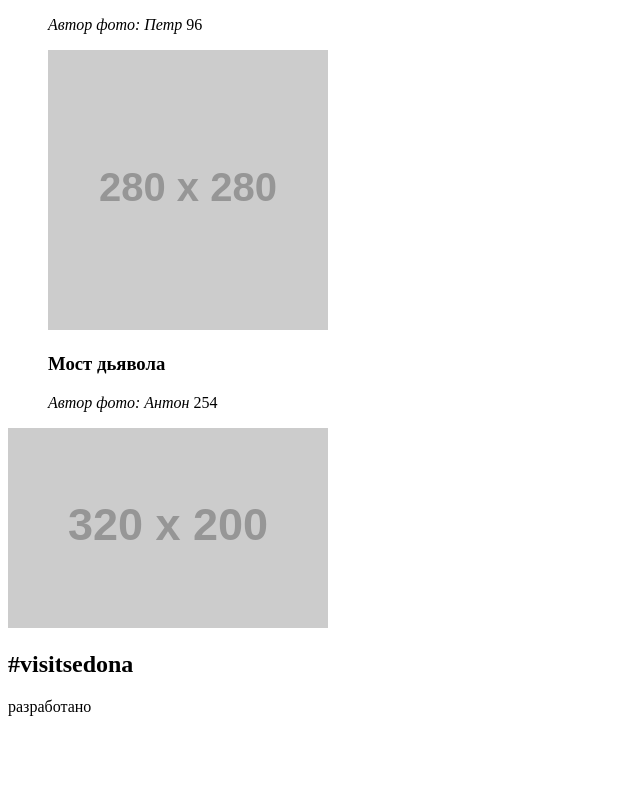
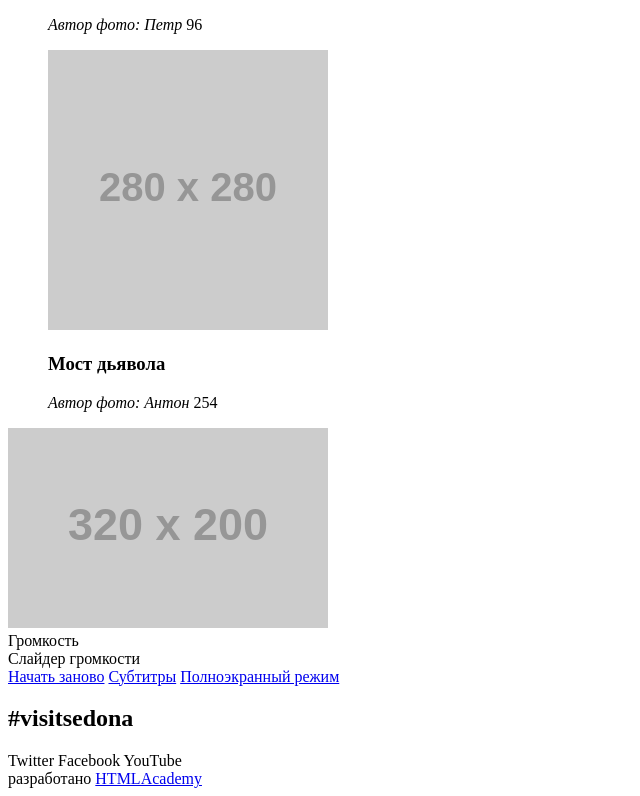
Before and after one commit to AnyaBee/133081-sedona, a website: page photo.html in a window 1280 px wide. Shown: the part 1592-2388 px from the top of the page, without its empty margins (0-640 px from the left). Before the commit the page ends 2316 px from the top, so only its background shows below. Drawn offline with Linux system fonts and the light colour scheme; placeholder pictures from the web are drawn by us.

Commit message:
Fixed empty tags

```diff
--- a/photo.html
+++ b/photo.html
@@ -79,11 +79,11 @@
         <img src="http://placehold.it/320x200" width="320" height="200" alt="Photo of
             Sedona">
         <div class="video__controls">
-          <div class="video__volume-scale"></div>
-          <div class="video__volume-slider"></div>
-          <a href="#" class="video__replay"></a>
-          <a href="#" class="video__subtitles"></a>
-          <a href="#" class="video__full-screen"></a>
+          <div class="video__volume-scale">Громкость</div>
+          <div class="video__volume-slider">Слайдер громкости</div>
+          <a href="#" class="video__replay">Начать заново</a>
+          <a href="#" class="video__subtitles">Субтитры</a>
+          <a href="#" class="video__full-screen">Полноэкранный режим</a>
         </div>
       </section>
     </div>
@@ -91,13 +91,13 @@
   <footer class="page-footer">
     <h2 class="page-footer__title site-title">#visitsedona</h2>
     <section class="page-footer__social social">
-      <span class="social__twitter"></span>
-      <span class="social__facebook"></span>
-      <span class="social__youtube"></span>
+      <span class="social__twitter">Twitter</span>
+      <span class="social__facebook">Facebook</span>
+      <span class="social__youtube">YouTube</span>
     </section>
     <section class="page-footer__copyright copyright">
       <span class="copyright__text">разработано</span>
-      <a class="copyright__icon" href="#"></a>
+      <a class="copyright__icon" href="#">HTMLAcademy</a>
     </section>
   </footer>
 </body>
```
Also changed, not shown: form.html (+4 -4 lines), index.html (+4 -4 lines).
